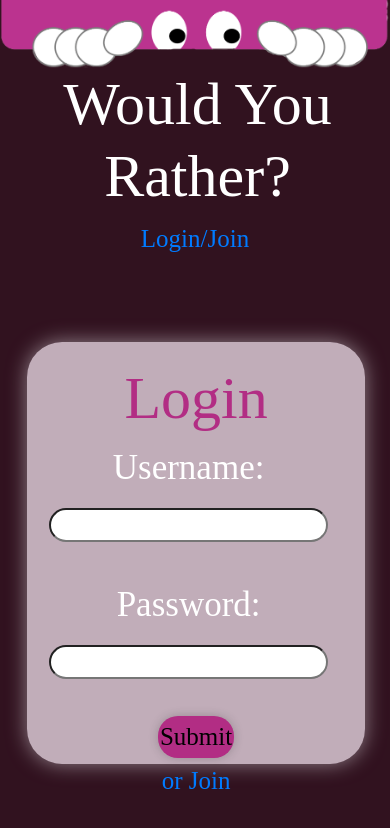
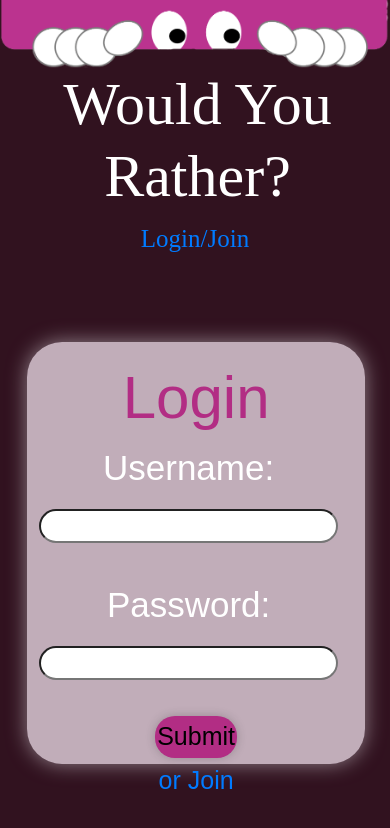
Before and after one commit to ghudachek/WouldYouRather, a React (Create React App) app in the folder client/: page /login in a window 390 px wide. Shown: the top 828 px of the page. Built offline with nearby package versions, Linux system fonts and the light colour scheme.

Commit message:
trying to fix iphone colors

```diff
--- a/client/src/designs/Login.css
+++ b/client/src/designs/Login.css
@@ -18,7 +18,7 @@
   min-width: 15vw;
   width: fit-content;
   border-radius: 20px;
-  font-family: "Gurajada";
+  font-family: "Gurajada", sans-serif;
   padding: 20px;
   font-size: 35px;
   color: black;
@@ -26,7 +26,7 @@
 
 .login-label {
   font-size: 50px;
-  font-family: "Gurajada";
+  font-family: "Gurajada", sans-serif;
   padding-right: 15px;
 }
 .submit-btn {
@@ -39,7 +39,7 @@
   margin-left: 19vw;
   color: black;
   box-shadow: 0px 0px 10px rgba(46, 46, 46, 0.274);
-  font-family: "Gurajada";
+  font-family: "Gurajada", sans-serif;
 }
 .submit-btn:hover {
   color: white;
@@ -49,11 +49,11 @@
   margin-bottom: 3vh;
   font-size: 80px;
   color: #b22d84;
-  font-family: "Gurajada";
+  font-family: "Gurajada", sans-serif;
 }
 .or-join {
   font-size: 35px;
-  font-family: "Gurajada";
+  font-family: "Gurajada", sans-serif;
 }
 .or-join:hover {
   color: #b22d84;
@@ -108,6 +108,7 @@
     border-radius: 20px;
     padding: 15px;
     font-size: 20px;
+    color: black;
   }
 
   .login-label {
```
